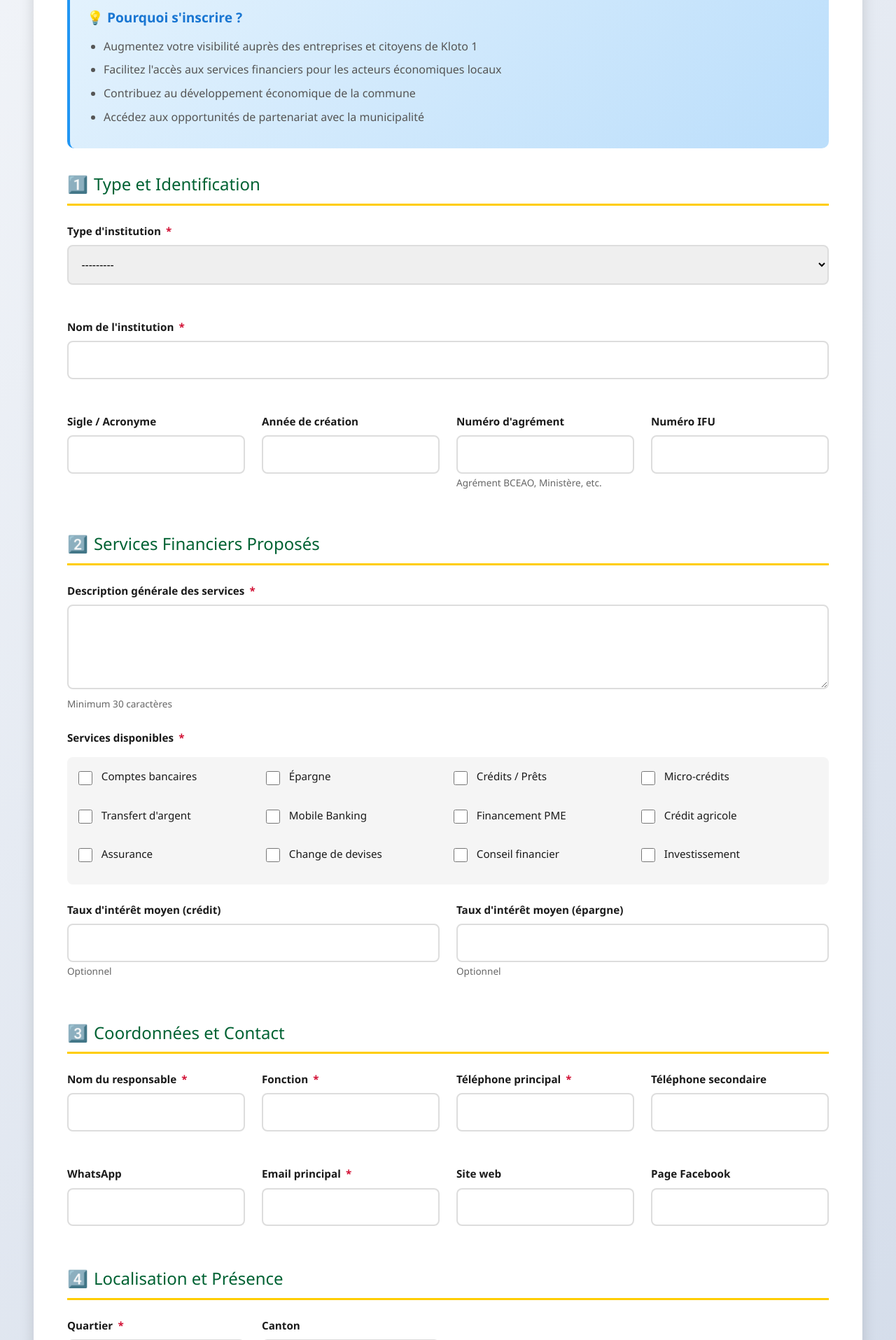
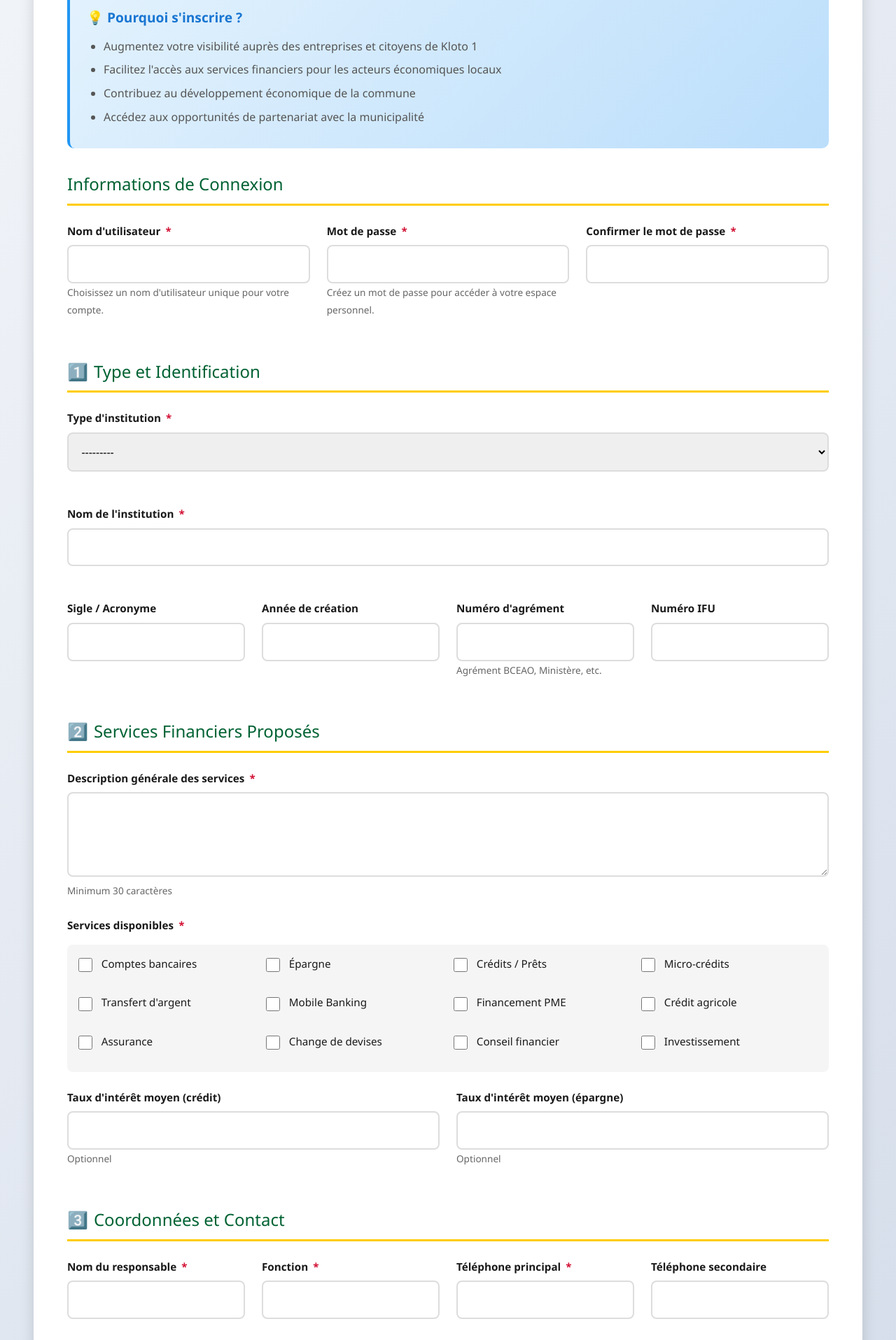
Before and after one commit to DizeAnalytics/MairieKloto1, a Django app: page /acteurs/institutions/ in a window 1280 px wide. Shown: the part 585-2500 px from the top of the page at 70% size. Run offline with Django 5.2, Linux system fonts and the light colour scheme; tables that the repository leaves empty hold one stand-in row (values such as "Sample post"); grey boxes marked "Sample" are stand-in pictures.

Commit message:
Ajout de la section Informations de Connexion dans le formulaire d'inscription des institutions

```diff
--- a/templates/acteurs/inscription-institutions.html
+++ b/templates/acteurs/inscription-institutions.html
@@ -435,6 +435,32 @@
             <form method="post" enctype="multipart/form-data">
                 {% csrf_token %}
 
+                <!-- Section 0: Informations de Connexion -->
+                {% if not user.is_authenticated %}
+                <div class="section-title">Informations de Connexion</div>
+                <div class="form-grid">
+                    <div class="form-group">
+                        <label>Nom d'utilisateur <span class="required">*</span></label>
+                        {{ form.username }}
+                        <span class="helper-text">{{ form.username.help_text }}</span>
+                        <span class="error-message">{{ form.username.errors|first }}</span>
+                    </div>
+
+                    <div class="form-group">
+                        <label>Mot de passe <span class="required">*</span></label>
+                        {{ form.password }}
+                        <span class="helper-text">{{ form.password.help_text }}</span>
+                        <span class="error-message">{{ form.password.errors|first }}</span>
+                    </div>
+
+                    <div class="form-group">
+                        <label>Confirmer le mot de passe <span class="required">*</span></label>
+                        {{ form.confirm_password }}
+                        <span class="error-message">{{ form.confirm_password.errors|first }}</span>
+                    </div>
+                </div>
+                {% endif %}
+
                 <!-- Section 1: Type et Identification -->
                 <div class="section-title">
                     <span>1️⃣</span> Type et Identification
```
